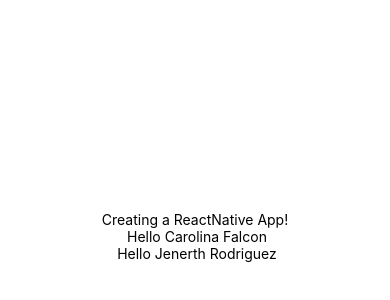
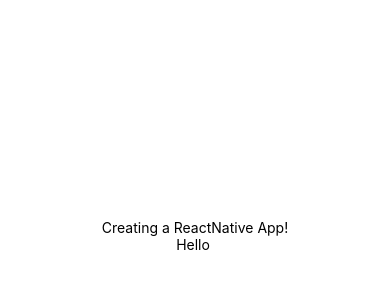
Before and after one commit to Jenerth22Rodriguez/ReactNativeapp, a React Native app: screen / in a window 390 px wide. Shown: the part 186-486 px from the top of the page. Built offline with nearby package versions, Linux system fonts and the light colour scheme.

Commit message:
validation of properties using propTypes

```diff
--- a/App.js
+++ b/App.js
@@ -6,8 +6,9 @@
   return (
     <View style={styles.container}>
     <Text>Creating a ReactNative App!</Text>
-    <Gretting name = "Carolina Falcon"/>
-   <Gretting name = "Jenerth Rodriguez"/>
+    <Gretting />
+    {/* <Gretting name = "Carolina Falcon" >*/}
+   {/*<Gretting name = "Jenerth Rodriguez"/> */}
     </View>
   );
 }
--- a/src/components/Gretting.js
+++ b/src/components/Gretting.js
@@ -1,7 +1,18 @@
 import React from "react";
 import {Text } from "react-native";
+import PropTypes from "prop-types";
 
 export default function Gretting(props){
-    const {name} = props;
-    return <Text> Hello {name}</Text>;
+    const {firstname, lastname} = props;
+    return <Text> Hello {firstname} {lastname}</Text>;
 }
+
+// Gretting.defaultProps ={
+//     firstname: "Jenerth",
+//     lastname: "Rodriguez",
+// };
+
+Gretting.propTypes = {
+    firstname: PropTypes.string.isRequired,
+    lastname: PropTypes.string,
+};
```
